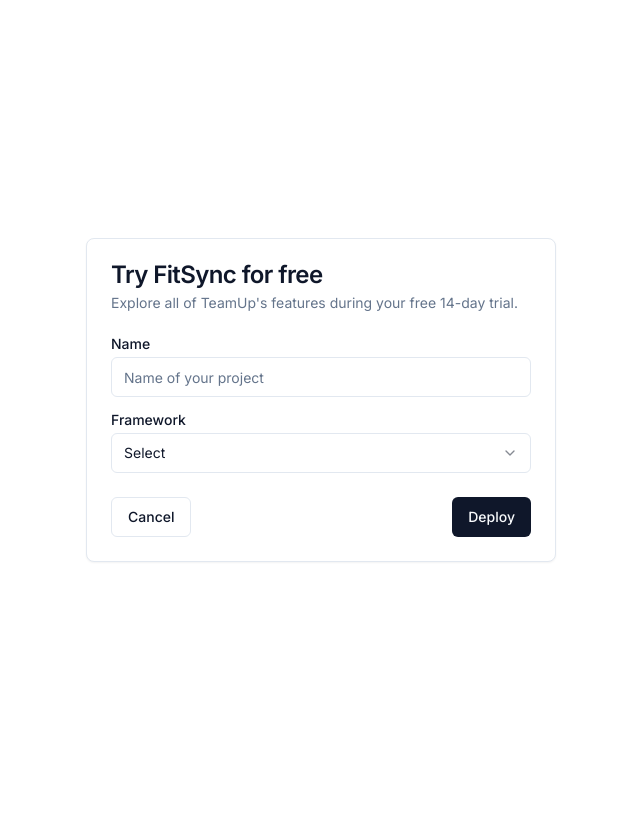
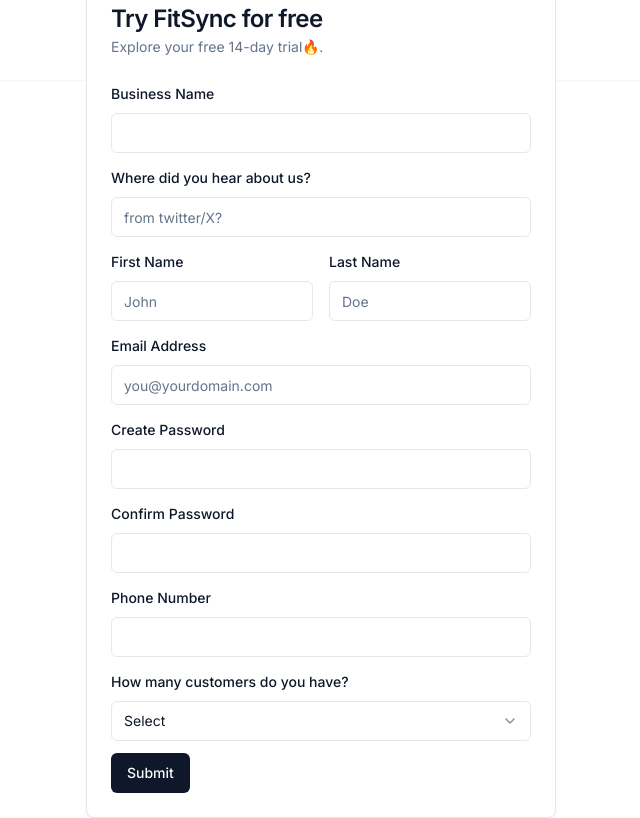
Before and after one commit to ahmadsalahuddeen/FitSync-multi-tenant-saas, a Next.js app in the folder client/: page /auth/signup in a window 1280 px wide. Shown: the whole page, without its empty margins (319-959 px from the left). Built offline with nearby package versions, Linux system fonts and the light colour scheme.

Commit message:
ui update

```diff
--- a/client/app/(marketing)/page.tsx
+++ b/client/app/(marketing)/page.tsx
@@ -29,11 +29,11 @@
             Follow along on Twitter
           </Link>
           <h1 className="font-heading text-3xl sm:text-5xl md:text-6xl lg:text-7xl">
-            A Gym Management SaaS built using Next.js 13 .
+            A Gym Management SaaS built for yor Growth🚀.
           </h1>
           <p className="max-w-[42rem] leading-normal text-muted-foreground sm:text-xl sm:leading-8">
-            I&apos;m building a web app with Next.js 13 and open sourcing
-            everything. Follow along as we figure this out together.
+            I&apos;m building this web app in public and sharing
+            everything on X.  Follow along as we figure this out together.
           </p>
           <div className="space-x-4">
             <Link href="/auth/signup" className={cn(buttonVariants({ size: 'lg' }))}>
--- a/client/app/auth/layout.tsx
+++ b/client/app/auth/layout.tsx
@@ -1,8 +1,17 @@
-const AuthLayout =
-({ children }: { children: React.ReactNode }) => {
-  return <div className="flex items-center justify-center h-full">
-    {children}
-    </div>;
+import { Icons } from '@/components/icons';
+import { siteConfig } from '@/config/site';
+import { Dumbbell } from 'lucide-react';
+
+const AuthLayout = ({ children }: { children: React.ReactNode }) => {
+  return (
+    <div className='flex-row  items-center justify-center h-full'>
+      <div className=" flex items-center   justify-center pt-6 pb-5  shadow-sm  ">
+        <Dumbbell className="w-8 h-8 mr-2  rotate-90 text-lime-600" />
+        <h1 className=" font-sans font-semibold text-3xl">{siteConfig.name}</h1>
+      </div>
+      {children}
+    </div>
+  );
 };
 
 export default AuthLayout;
--- a/client/app/auth/signup/page.tsx
+++ b/client/app/auth/signup/page.tsx
@@ -1,3 +1,4 @@
+'use client';
 import Container from '@/components/ui/container';
 import React from 'react';
 import { Button } from '@/components/ui/button';
@@ -27,56 +28,200 @@
 } from '@/components/ui/select';
 import { Input } from '@/components/ui/input';
 import { Label } from '@/components/ui/label';
+import { zodResolver } from '@hookform/resolvers/zod';
 
 import { useForm } from 'react-hook-form';
 import { registerSchema } from '@/validators/auth';
 import { z } from 'zod';
+import { Icons } from '@/components/icons';
 
 type Props = {};
 
 const SignUp = (props: Props) => {
-  const form = useForm();
+  // schema to ts types
   type Input = z.infer<typeof registerSchema>;
 
+  // react hook form
+  const form = useForm<Input>({
+    resolver: zodResolver(registerSchema),
+    defaultValues: {
+      activeCustomers: '',
+      businessName: '',
+      confirmPassowrd: '',
+      country: '',
+      email: '',
+      firstName: '',
+      lastName: '',
+      password: '',
+      phoneNumber: '',
+      refer: '',
+    },
+  });
+
+  console.log(form.watch())
+
+  function onSubmit(data: Input) {
+    console.log(data);
+  }
+
   return (
-    <div className="absolute left-1/2 top-1/2 -translate-x-1/2 -translate-y-1/2 ">
+   <>
+
+    <div className=" absolute left-1/2 top-1/2 -translate-x-1/2 -translate-y-1/2 ">
+
       <Card className="w-[350px] md:w-[470px]">
         <CardHeader>
           <CardTitle>Try FitSync for free</CardTitle>
           <CardDescription className="text-muted-foreground ">
-            Explore all of TeamUp's features during your free 14-day trial.
+            Explore your free 14-day trial🔥.
           </CardDescription>
         </CardHeader>
         <CardContent>
-          <form>
-            <div className="grid w-full items-center gap-4">
-              <div className="flex flex-col space-y-1.5">
-                <Label htmlFor="name">Name</Label>
-                <Input id="name" placeholder="Name of your project" />
+          <Form {...form}>
+            <form onSubmit={form.handleSubmit(onSubmit)} className=" space-y-3 ">
+              <FormField
+                control={form.control}
+                name="businessName"
+                render={({ field }) => (
+                  <FormItem>
+                    <FormLabel>Business Name</FormLabel>
+                    <FormControl>
+                      <Input placeholder="" {...field} />
+                    </FormControl>
+                    <FormMessage />
+                  </FormItem>
+                )}
+              />
+              <FormField
+                control={form.control}
+                name="refer"
+                render={({ field }) => (
+                  <FormItem>
+                    <FormLabel>Where did you hear about us?</FormLabel>
+                    <FormControl>
+                      <Input placeholder="from twitter/X?" {...field} />
+                    </FormControl>
+                    <FormMessage />
+                  </FormItem>
+                )}
+              />
+              <div className="md:flex gap-4">
+                <FormField
+                  control={form.control}
+                  name="firstName"
+                  render={({ field }) => (
+                    <FormItem>
+                      <FormLabel>First Name</FormLabel>
+                      <FormControl>
+                        <Input placeholder="John" {...field} />
+                      </FormControl>
+                      <FormMessage />
+                    </FormItem>
+                  )}
+                />
+                <FormField
+                  control={form.control}
+                  name="lastName"
+                  render={({ field }) => (
+                    <FormItem>
+                      <FormLabel>Last Name</FormLabel>
+                      <FormControl>
+                        <Input placeholder="Doe" {...field} />
+                      </FormControl>
+                      <FormMessage />
+                    </FormItem>
+                  )}
+                />
               </div>
-              <div className="flex flex-col space-y-1.5">
-                <Label htmlFor="framework">Framework</Label>
-                <Select>
-                  <SelectTrigger id="framework">
-                    <SelectValue placeholder="Select" />
+
+              <FormField
+                control={form.control}
+                name="email"
+                render={({ field }) => (
+                  <FormItem>
+                    <FormLabel>Email Address</FormLabel>
+                    <FormControl>
+                      <Input placeholder="you@yourdomain.com" {...field} />
+                    </FormControl>
+                    <FormMessage />
+                  </FormItem>
+                )}
+              />
+              <FormField
+                control={form.control}
+                name="password"
+                render={({ field }) => (
+                  <FormItem>
+                    <FormLabel>Create Password</FormLabel>
+                    <FormControl>
+                      <Input placeholder="" {...field} type='password'/>
+                    </FormControl>
+                    <FormMessage />
+                  </FormItem>
+                )}
+              />
+              <FormField
+                control={form.control}
+                name="confirmPassowrd"
+                render={({ field }) => (
+                  <FormItem>
+                    <FormLabel>Confirm Password</FormLabel>
+                    <FormControl>
+                      <Input placeholder="" {...field} type='password'/>
+                    </FormControl>
+                    <FormMessage />
+                  </FormItem>
+                )}
+              />
+
+              <FormField
+                control={form.control}
+                name="phoneNumber"
+                render={({ field }) => (
+                  <FormItem>
+                    <FormLabel>Phone Number</FormLabel>
+                    <FormControl>
+                      <Input placeholder="" {...field}  />
+                    </FormControl>
+                    <FormMessage />
+                  </FormItem>
+                )}
+              />
+              <FormField
+                control={form.control}
+                name="activeCustomers"
+                render={({ field }) => (
+                 <FormItem>
+              <FormLabel>How many customers do you have?</FormLabel>
+              <Select onValueChange={field.onChange} defaultValue={field.value}>
+                <FormControl>
+                  <SelectTrigger>
+                    <SelectValue placeholder="Select " />
                   </SelectTrigger>
-                  <SelectContent position="popper">
-                    <SelectItem value="next">Next.js</SelectItem>
-                    <SelectItem value="sveltekit">SvelteKit</SelectItem>
-                    <SelectItem value="astro">Astro</SelectItem>
-                    <SelectItem value="nuxt">Nuxt.js</SelectItem>
-                  </SelectContent>
-                </Select>
-              </div>
-            </div>
-          </form>
+                </FormControl>
+                <SelectContent>
+                  {
+                    ['none, launching Soon', '0-100', '101-300', '301-600', '600+'].map(noOfMember =>(
+
+                      <SelectItem value={noOfMember}>{noOfMember}</SelectItem>
+                    ))
+                  }
+
+
+                </SelectContent>
+              </Select>
+
+              <FormMessage />
+            </FormItem>
+                )}
+              />
+              <Button type="submit">Submit</Button>
+            </form>
+          </Form>
         </CardContent>
-        <CardFooter className="flex justify-between">
-          <Button variant="outline">Cancel</Button>
-          <Button>Deploy</Button>
-        </CardFooter>
       </Card>
     </div>
+    </>
   );
 };
 
--- a/client/validators/auth.ts
+++ b/client/validators/auth.ts
@@ -9,7 +9,7 @@
   password: z.string().min(8).max(100),
   confirmPassowrd: z.string().min(8).max(100),
   country: z.string(),
-  phoneNumber: z.number().min(6).max(17),
+  phoneNumber: z.string().min(6).max(17),
   activeCustomers: z.string(),
   refer: z.string().optional(),
 });
```
Also changed, not shown: client/app/layout.tsx (+2 -7 lines).
